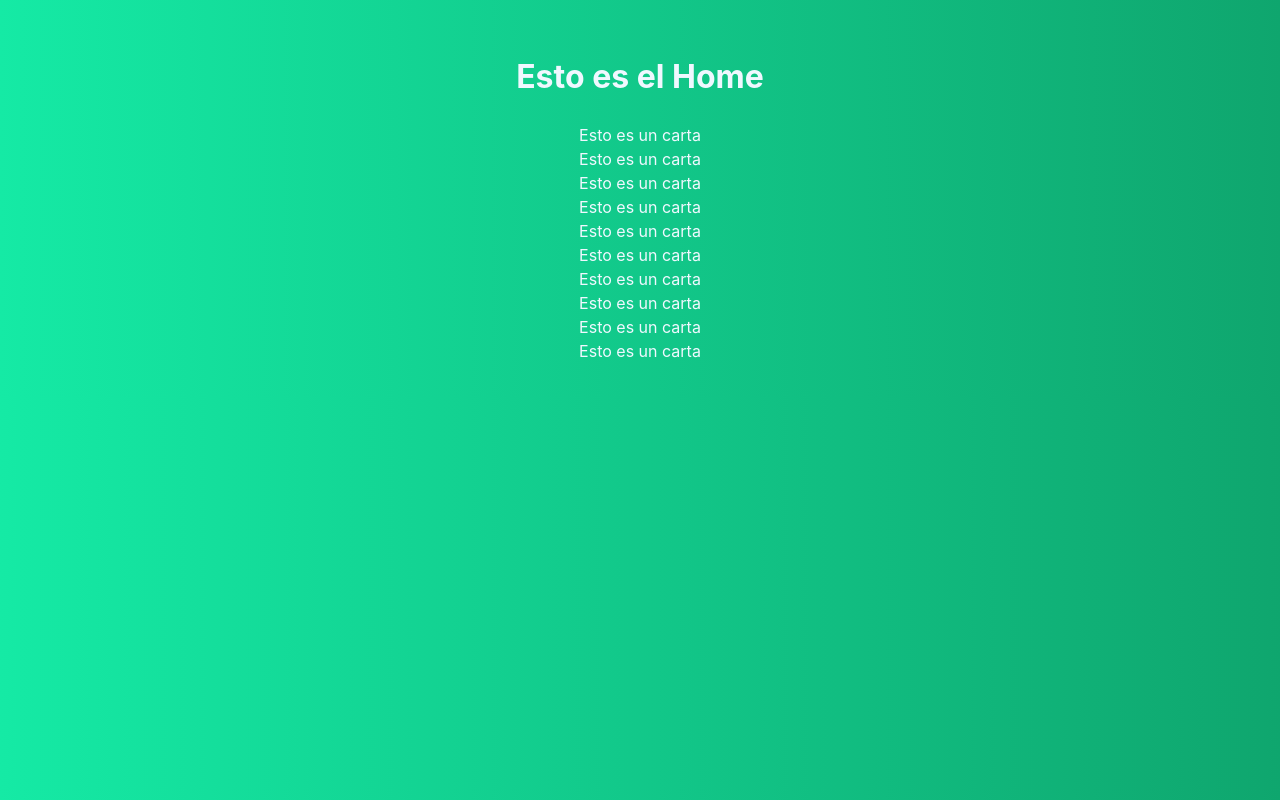
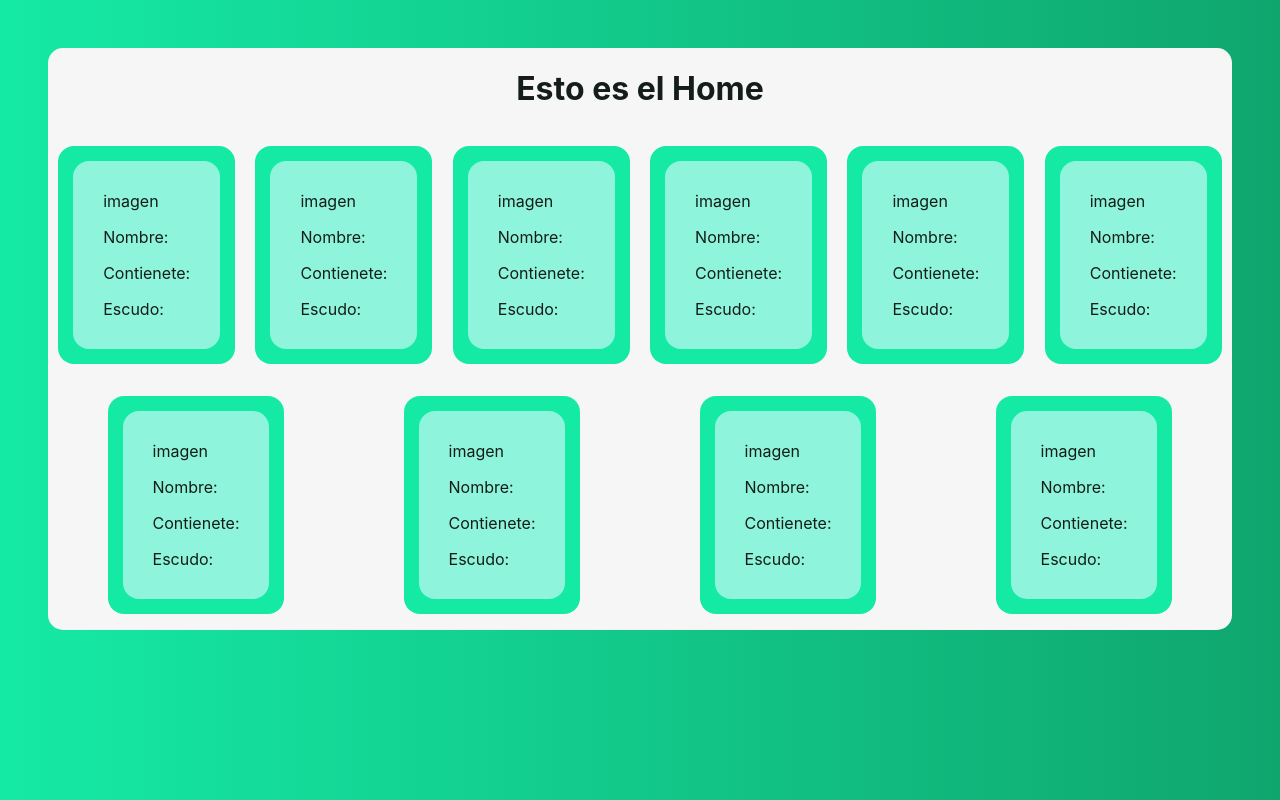
Before and after one commit to TomasGaAqBz/Pi-Henry-Countries, a React (Vite) app in the folder client/: page /home in a window 1280 px wide. Built offline with nearby package versions, Linux system fonts and the light colour scheme.

Commit message:
Diseño basico de Home y comenzando a hacer la SearchBar

```diff
--- a/client/src/App.css
+++ b/client/src/App.css
@@ -1,7 +1,10 @@
 #root {
   max-width: 1280px;
-  margin: 0 auto;
-  padding: 2rem;
-  text-align: center;
-  color: aliceblue;
 }
+.appContainer{
+  color :#141D19;
+  background-color:#F7F6F6 ;
+  width: 100% - 30%;
+  border-radius: 15px;
+  display: flex;
+}
--- a/client/src/App.jsx
+++ b/client/src/App.jsx
@@ -15,7 +15,7 @@ function App() {
   const [count, setCount] = useState(0)
 
   return (
-  <div className='App'>
+  <div className='appContainer'>
     <Routes>
       <Route path='/home' element={<Home/>}  />
       <Route path='/home/:id' element={<Detail/>}  />
--- a/client/src/components/Card/Card.jsx
+++ b/client/src/components/Card/Card.jsx
@@ -1,12 +1,19 @@
-import "./card.module.css"
+import StyleCard from "./card.module.css"
 
 
 const Card = () =>{
 
 
     return (
-        <div>
-            Esto es un carta
+        <div className={StyleCard.cardContainer}>
+            <div className={StyleCard.cardsmallSquare}>
+                <div>imagen</div>
+                <div>
+                    <p>Nombre:</p>
+                    <p>Contienete:</p>
+                </div>
+                <div>Escudo:</div>
+            </div>
         </div>
     )
 }
--- a/client/src/components/Card/card.module.css
+++ b/client/src/components/Card/card.module.css
@@ -0,0 +1,12 @@
+.cardContainer{
+    background-color:#15EAA5 ;
+    margin: 1rem auto;
+    padding: 15px;
+    border-radius: 1rem;
+}
+.cardsmallSquare{
+    background-color: #8EF4DB;
+    padding: 30px;
+    border-radius: 1rem;
+    cursor: pointer;
+}
--- a/client/src/components/Cards/Cards.jsx
+++ b/client/src/components/Cards/Cards.jsx
@@ -2,11 +2,11 @@
 //Components
 import Card from "../Card/Card"
 
-import "./cards.module.css"
+import StyleCards from "./cards.module.css"
 
 const  Cards = () =>{
     return(
-        <div>
+        <div className={StyleCards.cardsContainer} >
             <Card/>
             <Card/>
             <Card/>
--- a/client/src/components/Cards/cards.module.css
+++ b/client/src/components/Cards/cards.module.css
@@ -0,0 +1,7 @@
+.cardsContainer{
+
+    width: 100%;
+    display: flex;
+    flex-wrap: wrap;
+    justify-content: center;
+}
--- a/client/src/index.css
+++ b/client/src/index.css
@@ -1,15 +1,5 @@
 :root {
   font-family: Inter, system-ui, Avenir, Helvetica, Arial, sans-serif;
-  line-height: 1.5;
-  font-weight: 400;
-
-  color-scheme: light dark;
-  color: rgba(255, 255, 255, 0.87);
-  background: rgb(21,234,165);
-  background: linear-gradient(90deg, rgba(21,234,165,1) 0%, rgba(15,166,110,1) 100%);
-
-  font-synthesis: none;
-  text-rendering: optimizeLegibility;
   -webkit-font-smoothing: antialiased;
   -moz-osx-font-smoothing: grayscale;
   -webkit-text-size-adjust: 100%;
@@ -17,4 +7,10 @@
 body{
   margin:  0;
   padding: 0;
+  color: rgba(255, 255, 255, 0.87);
+  background: rgb(21,234,165);
+  background: linear-gradient(90deg, rgba(21,234,165,1) 0%, rgba(15,166,110,1) 100%);
+  padding: 3em;
+  margin: 0 auto;
+
 }
--- a/client/src/pages/Home/Home.jsx
+++ b/client/src/pages/Home/Home.jsx
@@ -6,14 +6,13 @@ import Cards from "../../components/Cards/Cards";
 
 
 //?Styles
-import "./home.module.css"
+import HomeStyle from "./home.module.css"
 
 const Home = () =>{
 
     return(
-        <div>
-            <h1>Esto es el Home</h1>
-            <Navbar></Navbar>
+        <div className={HomeStyle.homeContainer}>
+            <h1 className={HomeStyle.primaryText}>Esto es el Home</h1>
             <Cards></Cards>
         </div>
 
--- a/client/src/pages/Home/home.module.css
+++ b/client/src/pages/Home/home.module.css
@@ -0,0 +1,7 @@
+
+.homeContainer{
+    width: 100%;
+}
+.primaryText{
+    text-align: center;
+}
```
Also changed, not shown: client/src/components/SearchBar/SearchBar.jsx (added), client/src/components/SearchBar/searchbar.module.css (added).
